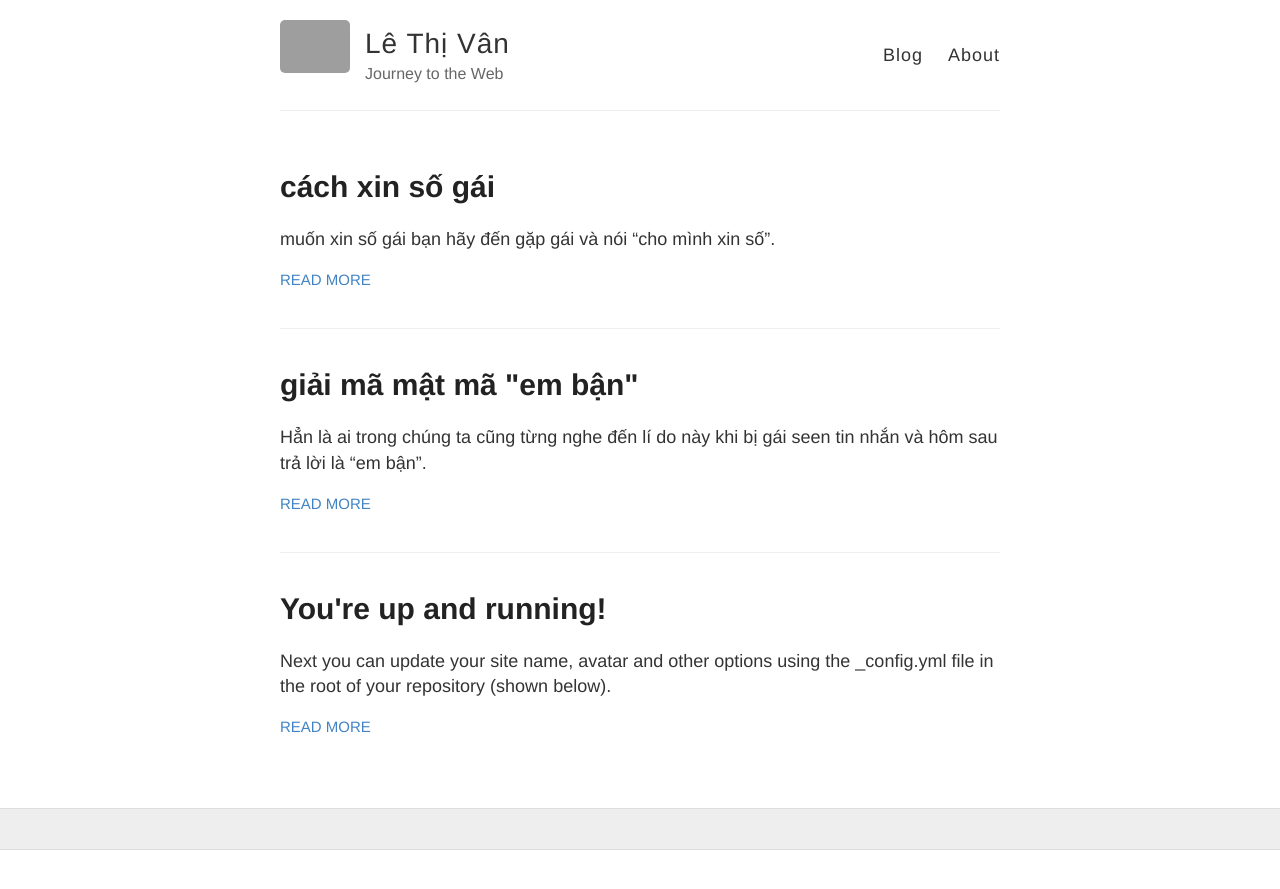
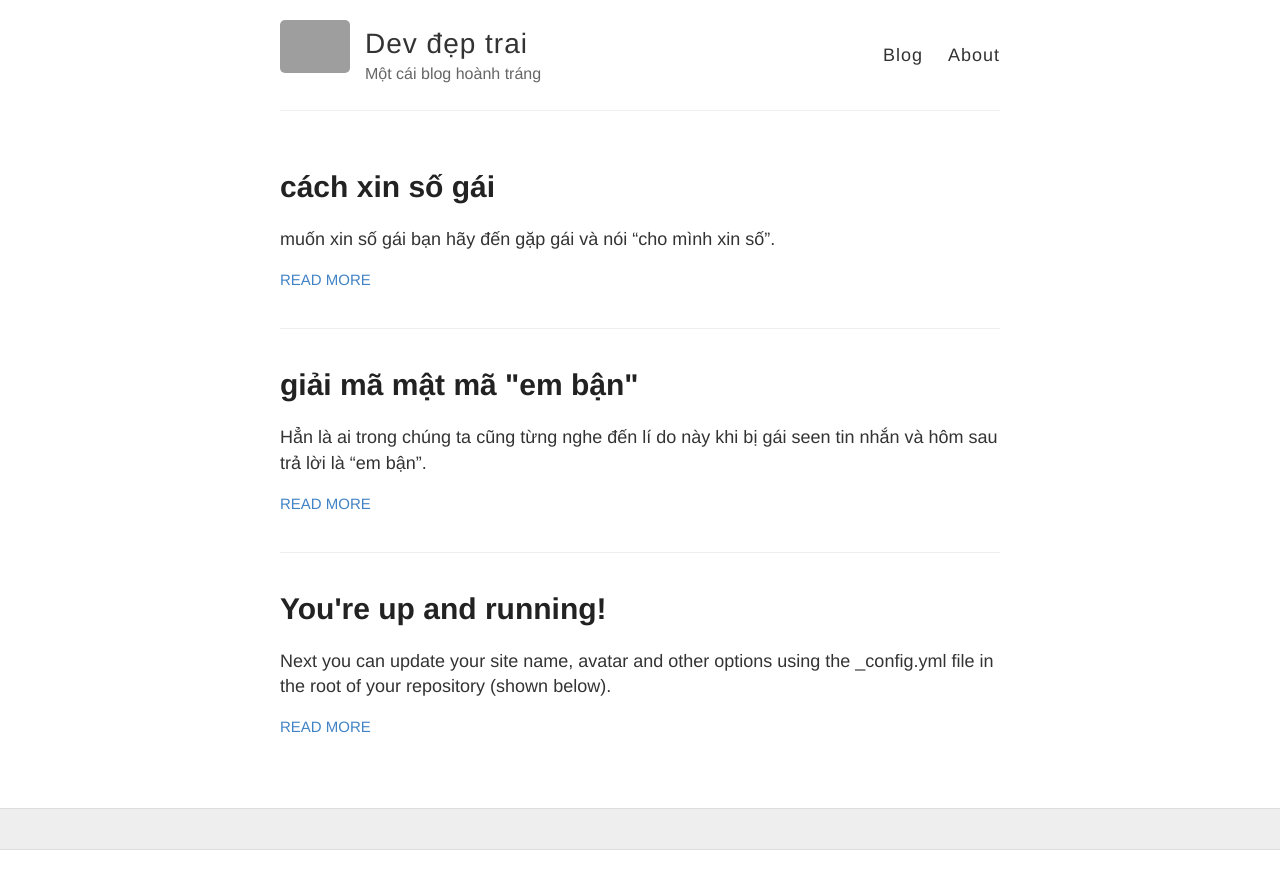
Before and after one commit to zhugez/zh4g3z.github.io, a Jekyll site: the page built from index.html, in a window 1280 px wide. Shown: the top 889 px of the page. Built offline with Jekyll 4.4.1, drawn with Linux system fonts in a browser that asks for light colours; grey boxes are pictures that could not be loaded.

Commit message:
Update _config.yml

```diff
--- a/_config.yml
+++ b/_config.yml
@@ -3,10 +3,10 @@
 #
 
 # Name of your site (displayed in the header)
-name: Lê Thị Vân
+name: Dev đẹp trai
 
 # Short bio or description (displayed in the header)
-description: Journey to the Web
+description: Một cái blog hoành tráng
 
 # URL of your avatar or profile pic (you could use your GitHub profile pic)
 avatar: https://image.ibb.co/b6BSbx/cat.png
@@ -37,7 +37,7 @@ footer-links:
 disqus:
 
 # Enter your Google Analytics web tracking code (e.g. UA-2110908-2) to activate tracking
-google_analytics: UA-117929800-1
+google_analytics:
 
 # Your website URL (e.g. http://barryclark.github.io or http://www.barryclark.co)
 # Used for Sitemap.xml and your RSS feed
```
